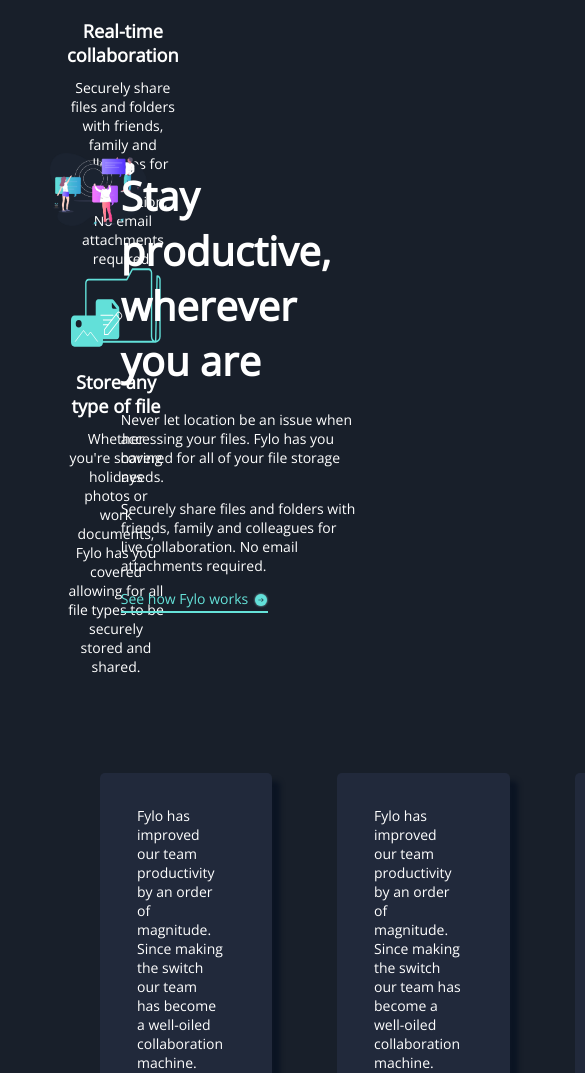
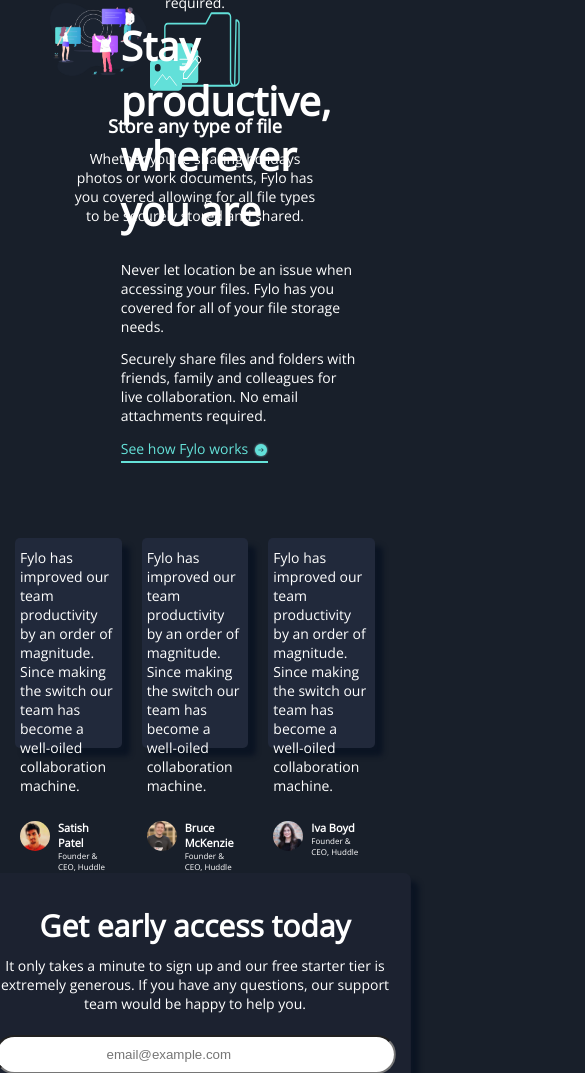
Before and after one commit to vasu4651/Fylo, a plain HTML site: page index.html in a window 390 px wide. Shown: the part 1813-2886 px from the top of the page, 585 px wide, since content can reach past the window. Drawn offline with nearby package versions, Linux system fonts and the light colour scheme.

Commit message:
commit 400px

```diff
--- a/app.css
+++ b/app.css
@@ -452,6 +452,10 @@ footer > img{
         padding-bottom: 22px;
     }
 
+    .sign-up a{
+        display: inline-block;
+    }
+
 }
 
 
@@ -476,6 +480,9 @@ footer > img{
         padding-left: 0px;
     }
 
+    .sign-up{
+        top: 2810px;
+    }
 
 }
 
@@ -485,6 +492,7 @@ footer > img{
 @media (max-width: 840px){
 
     .hero{
+        height: 1050px;
         padding: 50px 0px;
     }
 
@@ -496,4 +504,26 @@ footer > img{
         padding: 13px 100px;
     }
 
+    .reviews{
+        height: 300px;
+        gap: 20px;
+        padding: 15px;
     }
+
+    .rev{
+        padding: 10px 5px 0px;
+        height: 210px;
+    }
+
+    .sign-up{
+        top: 2550px;
+    }
+
+}
+
+
+@media (max-width: 400px){
+    .sec2 .icon-item{
+        flex-basis: 100%;
+    }
+}
```
Lines whose indentation alone changed are shown as unchanged.
